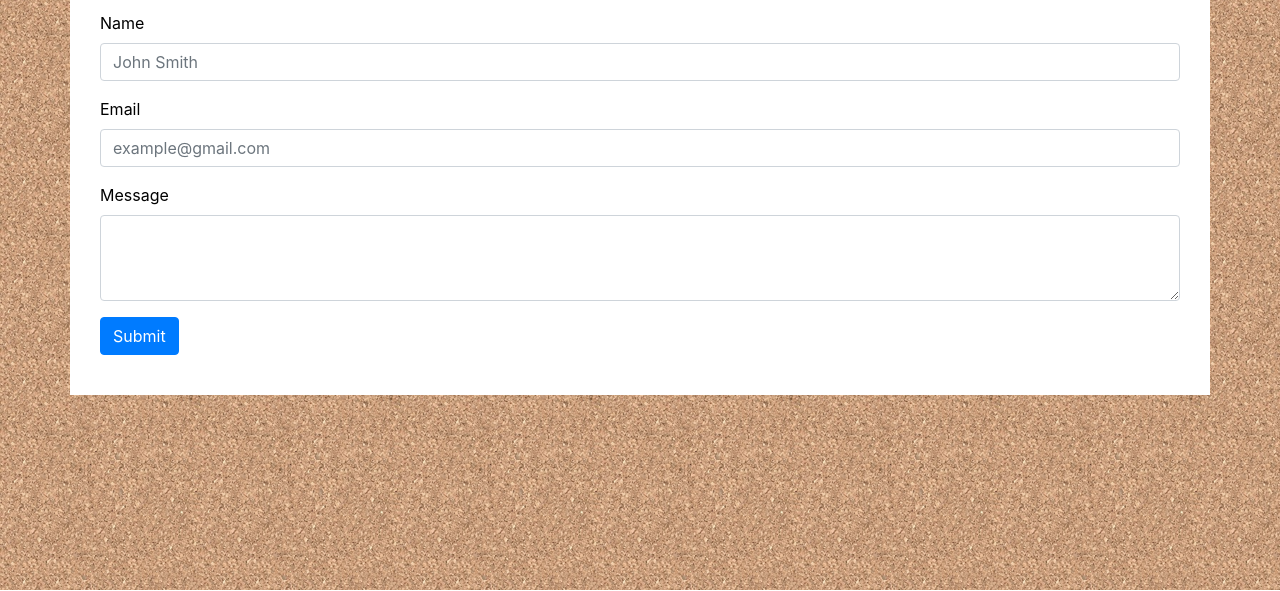
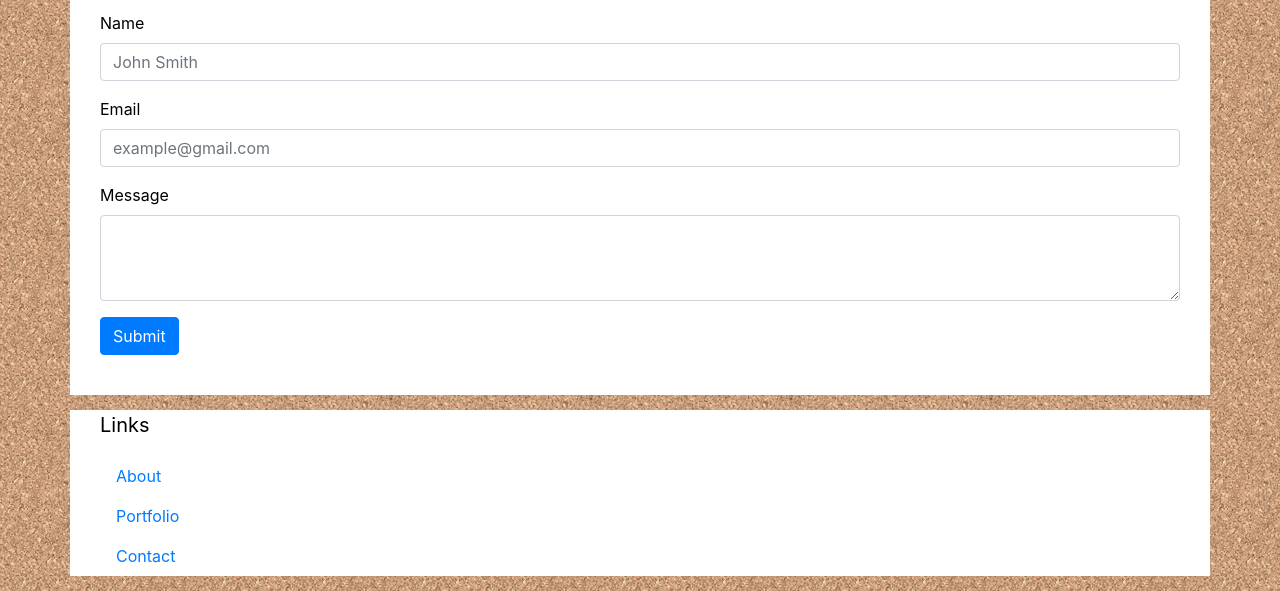
Before and after one commit to marksirany/responsive-portfolio, a plain HTML site: page contact.html in a window 1280 px wide. Shown: the part 210-801 px from the top of the page. Drawn offline with nearby package versions, Linux system fonts and the light colour scheme.

Commit message:
added footer

```diff
--- a/assets/css/portfolio.css
+++ b/assets/css/portfolio.css
@@ -65,3 +65,7 @@ p {
     color: white;
     position: absolute; top: 435px; left: 417px;
 }
+
+button {
+    position: relative;
+}
--- a/contact.html
+++ b/contact.html
@@ -66,3 +66,23 @@
                 <br>
               </form>
 </div>
+<section>
+    <div class="container"
+      <div id="footer">
+          <div class="container">
+            <p class="footer-block">Links</p>
+            <ul class="nav flex-column">
+                <li class="nav-item">
+                  <a class="nav-link active" href="index.html">About</a>
+                </li>
+                <li class="nav-item">
+                  <a class="nav-link" href="portfolio.html">Portfolio</a>
+                </li>
+                <li class="nav-item">
+                  <a class="nav-link" href="contact.html">Contact</a>
+                </li>
+              </ul>
+          </div>
+      </div>
+  </section>
+</body>
```
Also changed, not shown: index.html (+19 -1 lines), portfolio.html (+21 -0 lines).
